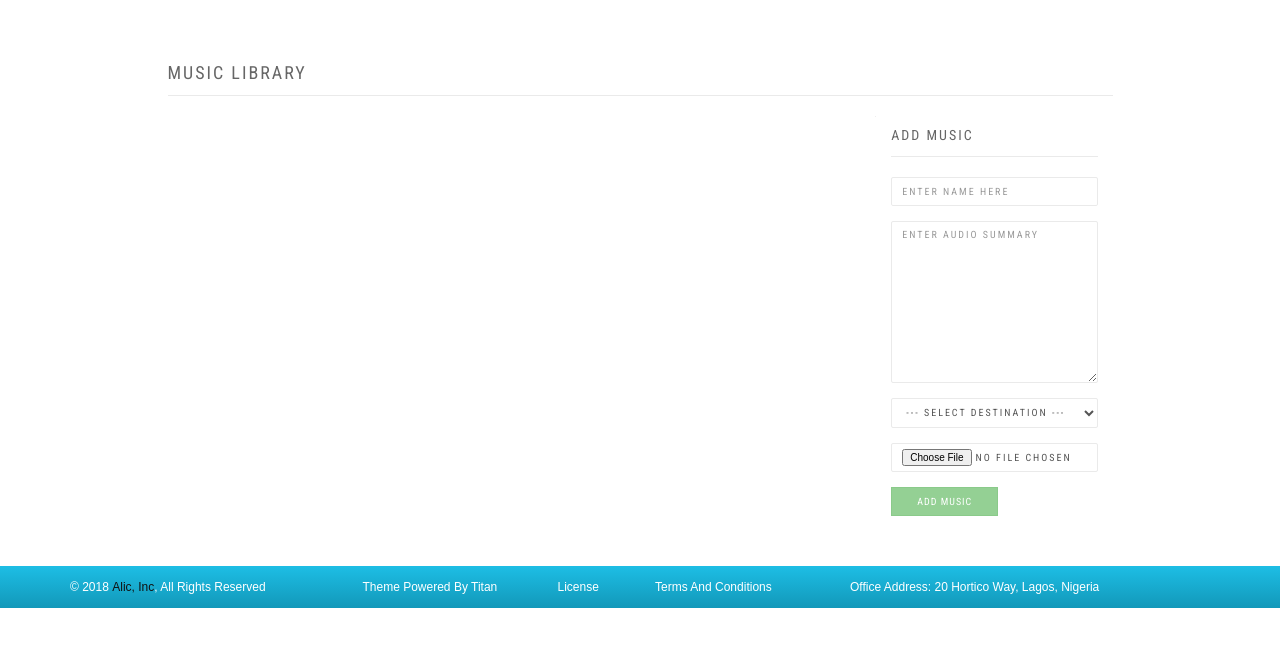
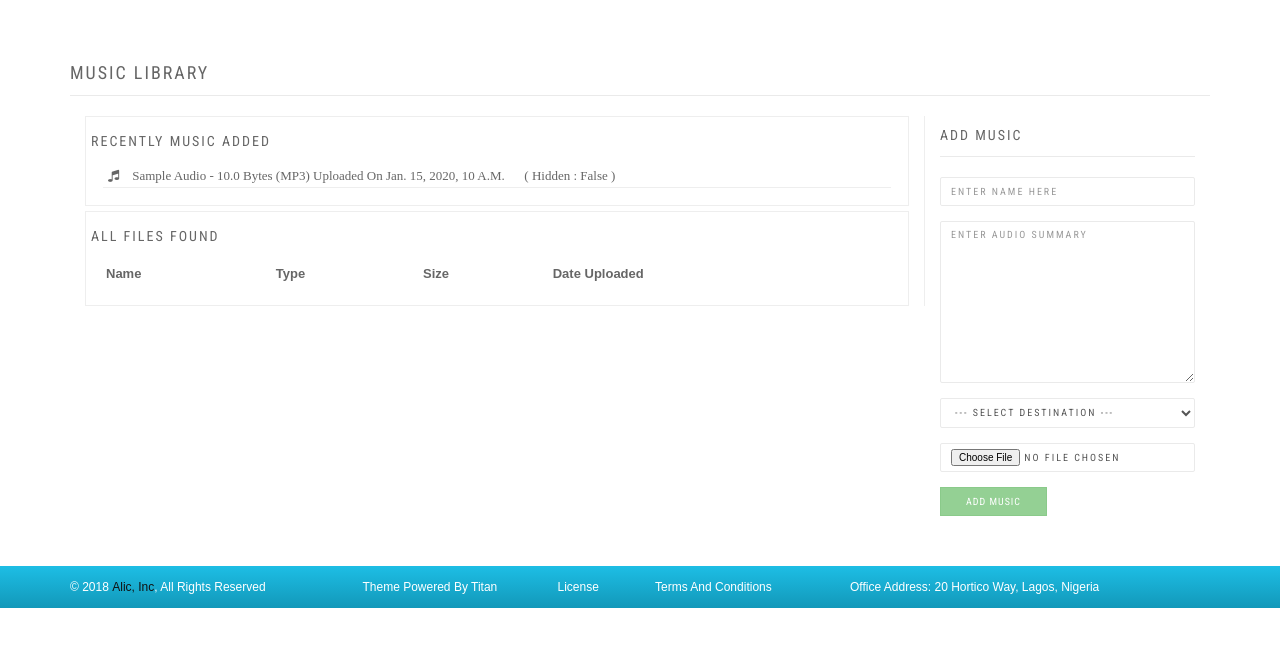
Before and after one commit to alic-xc/FileManager, a Django app: page /audio in a window 1280 px wide. Shown: the part 50-697 px from the top of the page. Run offline with Django 3.2, Linux system fonts and the light colour scheme; tables that the repository leaves empty hold one stand-in row (values such as "Sample post"); lists and menus that the app fills with data are empty; some libraries are stand-ins or nearby versions; some web fonts are replaced.

Commit message:
editing date created to date uploaded and also working on the size text in model

```diff
--- a/Manager/forms.py
+++ b/Manager/forms.py
@@ -23,10 +23,6 @@
                                    attrs={'id':'size'})
                               )
 
-    length = forms.IntegerField(
-                            widget=forms.HiddenInput(
-                                attrs={'id': 'length'})
-                        )
 
     summary = forms.CharField(label='Audio Summary', max_length=200,
                               widget=forms.Textarea(
--- a/Manager/models.py
+++ b/Manager/models.py
@@ -40,7 +40,7 @@
 
         for data in document:
 
-            xtuple = (data.name, data.format, data.date, self.sizecalculator(data.size),'', data.hash )
+            xtuple = (data.name, data.format, data.date, self.sizecalculator(data.size), data.hash )
 
             refine_data.append(xtuple)
 
@@ -56,11 +56,10 @@
 
         for data in gallery:
 
-            xtuple = (data.name, data.format, data.date, self.sizecalculator(data.size),'', data.hash )
+            xtuple = (data.name, data.format, data.date, self.sizecalculator(data.size), data.hash )
             refine_data.append(xtuple)
 
         return sorted(refine_data, key = lambda x: str(x[0]).lower())
-
 
 
 # Create your models here.
@@ -83,13 +82,14 @@
 
         return f"{self.name}'s Folder "
 
+
 class Videos(models.Model):
 
     formats = (("MP4","MP4"),("AVI","AVI"),("MOV","MOV"))
 
     name = models.CharField('Name',  max_length=64, unique=True, null=False)
     hash = models.CharField('Unique',default=uuid4, max_length= 64, unique=True, null=False, editable=False)
-    format = models.CharField('Format', choices=formats, max_length=3, null=False )
+    format = models.CharField('Format', choices=formats, max_length=4, null=False )
     size = models.IntegerField("Video Size", null=False)
     width = models.IntegerField('Video Frame Width', null=False)
     height = models.IntegerField('Video Frame Height', null=False)
@@ -108,15 +108,15 @@
 
     def __str__(self):
 
-        return f" { self.name } - { self.size } ( {self.lengthConverter(self.length) }) ";
+        return f" { self.name } - { self.size } ";
 
 
 class Pictures(models.Model):
-    formats = (("JPG", "joint Photographics Group"), ("GIF", "graphic interchange format"), ("PNG", "portable network graphic"))
+    formats = (("JPG", "JPG"), ("GIF", "GIF"), ("PNG", "PNG"))
 
     name = models.CharField('Name', max_length=64, unique=True, null=False)
     hash = models.CharField('Unique',default=uuid4, max_length= 64, unique=True, null=False, editable=False)
-    format = models.CharField('Format', choices=formats, max_length=3, null=False)
+    format = models.CharField('Format', choices=formats, max_length=4, null=False)
     size = models.IntegerField("Picture Size", null=False)
     width = models.IntegerField('picture Frame Width', null=False)
     height = models.IntegerField('picture Frame Height', null=False)
@@ -144,7 +144,7 @@
 
     name = models.CharField('Name', max_length=64, unique=True, null=False)
     hash = models.CharField('Unique',default=uuid4, max_length= 64, unique=True, null=False, editable=False)
-    format = models.CharField('Format', choices=formats, max_length=3, null=False)
+    format = models.CharField('Format', choices=formats, max_length=4, null=False)
     size = models.IntegerField("Audio Size", null=False)
     summary = models.CharField('Audio Summary', max_length=200, blank=False, null=False)
     hidden = models.BooleanField(default=False)
@@ -160,9 +160,19 @@
         ordering = ['date']
         verbose_name_plural = 'Audios'
 
+    @staticmethod
+    def sizecalculator( size:int):
+
+        sizes = ['Bytes', 'KB', 'MB', 'GB', 'TB'];
+        if size == 0:
+            return 'n/a';
+
+        i = floor(log(size) / log(1024))
+        return str(round(size / pow(1024, i), 2)) + ' ' + sizes[i];
+
     def __str__(self):
 
-        return f"{self.name} - {self.size} ({ self.format })"
+        return f"{self.name} - { self.sizecalculator(self.size) } ({ self.format })"
 
 
 class Document(models.Model):
@@ -170,7 +180,7 @@
 
     name = models.CharField('Name', max_length=64, unique=True, null=False)
     hash = models.CharField('Unique',default=uuid4, max_length= 64, unique=True, null=False, editable=False)
-    format = models.CharField('Format', choices=formats, max_length=3, null=False)
+    format = models.CharField('Format', choices=formats, max_length=4, null=False)
     size = models.IntegerField("Document Size", null=False)
     summary = models.CharField('Video Summary', max_length=200, blank=False, null=False)
     hidden = models.BooleanField(default=False)
--- a/Manager/templates/Manager/app/audio.html
+++ b/Manager/templates/Manager/app/audio.html
@@ -93,7 +93,7 @@
             <div class="row">
               {% include 'Manager/error/error_manager.html' %}
 
-              <div class="col-sm-10 col-sm-offset-1">
+              <div class="col-sm-12">
                 <h4 class="font-alt mb-0">Music Library</h4>
 
                 <hr class="divider-w mt-10 mb-20">
@@ -106,8 +106,8 @@
                             <div class="folders">
                           {% for directory in recently reversed %}
                             <figure class='folder-node'>
-                              <i class='fa fa-folder' style='margin-left:5px'></i>
-                                {{ directory }} created on {{ directory.date }}
+                              <i class='fa fa-music' style='margin-left:5px'></i>&nbsp;&nbsp;&nbsp;
+                                {{ directory }} Uploaded on {{ directory.date }}
                                 &nbsp;&nbsp;&nbsp;&nbsp;
                                 ( hidden : {{ directory.hidden }} )
                             </figure>
@@ -116,16 +116,16 @@
                         </div>
                         {% endif %}
 
-                        {% if directories %}
+                        {% if music %}
                             <div class="all-folders" style='border:1px solid #eee;margin-top:5px;padding:5px;overflow:auto'>
-                              <h5 class="font-alt mb-0" id='title'>Overall Folders </h5>
+                              <h5 class="font-alt mb-0" id='title'>All Files Found </h5>
                                 <div class="folders" >
                                   <table style='width:100%;border:none;'>
                                     <thead>
                                       <th style='padding:5px;border:none;'>Name</th>
-                                      <th>Date Created</th>
-                                      <th> Hidden</th>
-                                      <th style='text-align:center;'>Total File Found</th>
+                                      <th style='padding:5px;border:none;'>Type</th>
+                                      <th style='padding:5px;border:none;'>Size</th>
+                                      <th>Date Uploaded</th>
                                     </thead>
                                     <tbody>
                               {% for directory in directories reversed %}
@@ -163,7 +163,6 @@
                         </div>
                       </div>
                           {{ audio.size }}
-                          {{ audio.length }}
                       <div class="form-group">
                         <div class="col-sm-12">
                         {{ audio.summary }}
--- a/Manager/views.py
+++ b/Manager/views.py
@@ -61,7 +61,7 @@
     folder = Folder.objects.get(unique=folder)
     return render(request, 'Manager/app/view_folder.html', context={'directory':node,
                                                                     'name':folder.name,
-                                                                    'video':['Mov','Avi','MP4'],
+                                                                    'video':['MOV','AVI','MP4'],
                                                                     'music':['MP3','WAV','WMA'],
                                                                     'document':['DOC','PDF'],
                                                                     'picture':['JPG','PNG','GIF']})
@@ -76,8 +76,7 @@
             # import only on valid form input
             try:
 
-                al_ex = Audio.objects.get(name= form.cleaned_data['name'])
-
+                al_ex = Audio.objects.filter(name= form.cleaned_data['name'])
                 if al_ex.count() > 0:
                     raise Exception("Already Exist")
 
@@ -89,9 +88,8 @@
                 fs = FileSystemStorage('media/')
                 fs.save(os.path.join(folder.name,file_name), request.FILES['file'])
                 a = Audio(name=form.cleaned_data['name'],
-                          format=format,
+                          format=ext.upper(),
                           size=form.cleaned_data['size'],
-                          length=form.cleaned_data['length'],
                           summary=form.cleaned_data['summary'],
                           folder=folder)
 
@@ -118,6 +116,7 @@
 
     context = {
         'music': Audio.objects.all(),
+        'recently':Audio.custom.created_recently(),
         'audio':AudioForm()
     }
 
```
Also changed, not shown: Manager/templates/Manager/app/view_folder.html (+4 -7 lines), Manager/migrations/0002_auto_20190105_2315.py (added), Manager/migrations/0003_auto_20190106_0032.py (added), Manager/migrations/0004_auto_20190106_0033.py (added), 1 other file.
